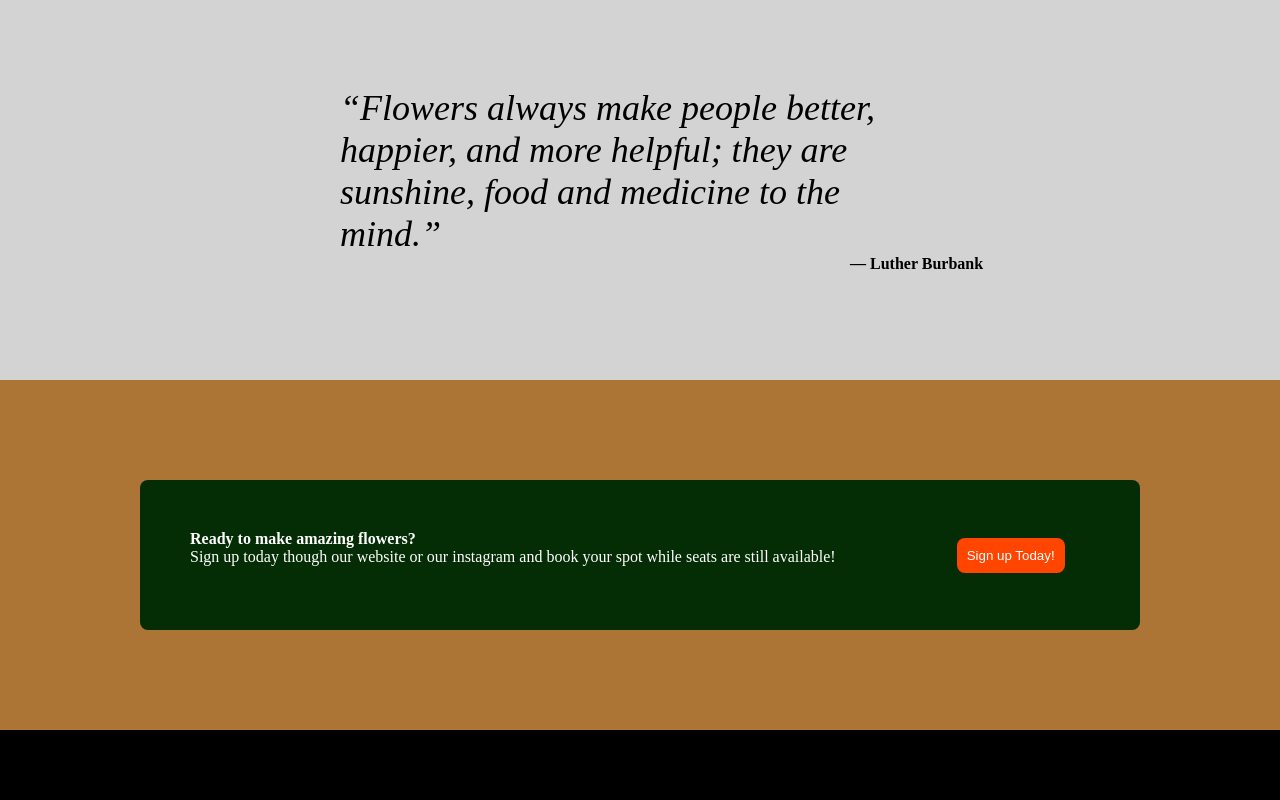
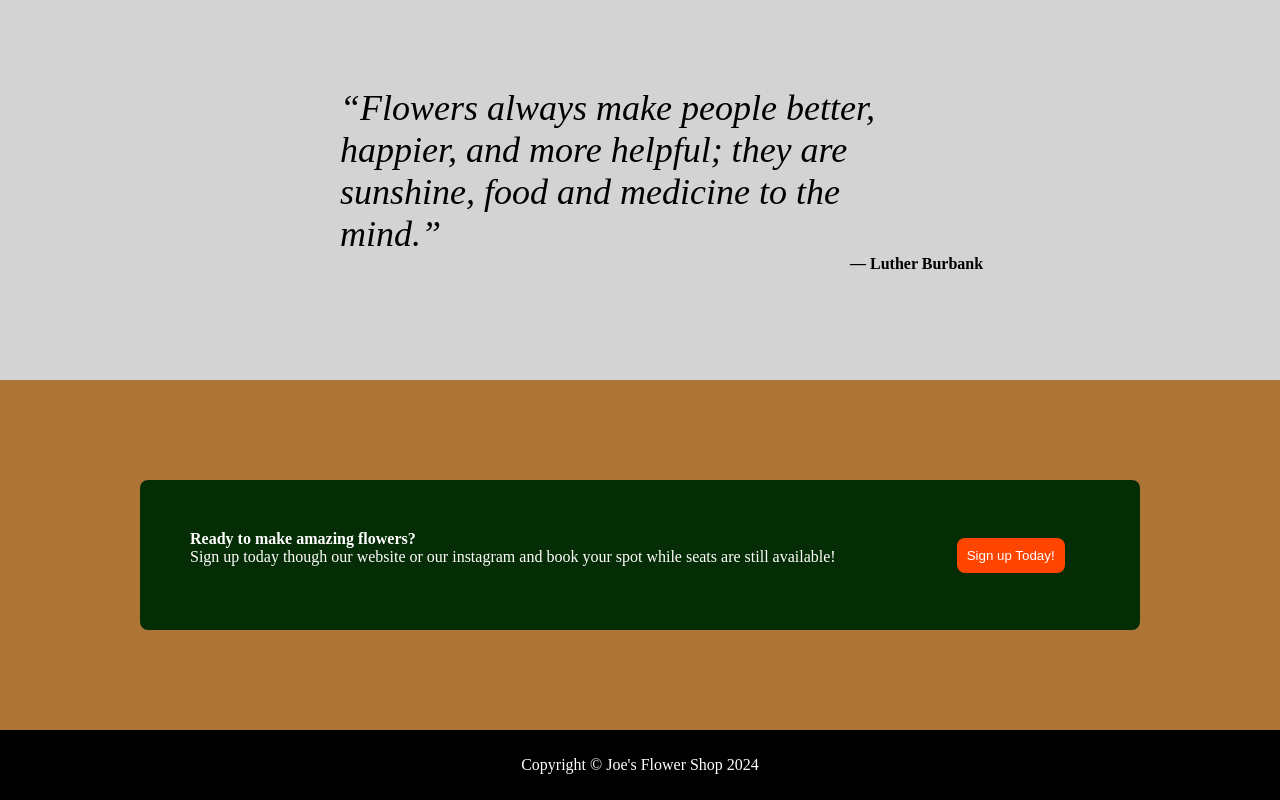
Before and after one commit to jkimsuzuki/odin-landing-page, a plain HTML site: page index.html in a window 1280 px wide. Shown: the part 1181-1981 px from the top of the page. Before the commit the page ends 1911 px from the top, so only its background shows below. Drawn offline with Linux system fonts and the light colour scheme.

Commit message:
Finish up FOOTER.
Add the last section for the FOOTER. Change color
and and align text using Flex.

```diff
--- a/index.html
+++ b/index.html
@@ -72,5 +72,9 @@
     </div>
   </div>
   </div>
+  <!--FOOTER-->
+  <div class="footer">
+    <p>Copyright © Joe's Flower Shop 2024</p>
+  </div>
 </body>
 </html>
--- a/styles.css
+++ b/styles.css
@@ -195,3 +195,12 @@ h2 {
     justify-content: center;
     align-items: center;
 }
+
+/* FOOTER */
+.footer {
+    height: 70px;
+    color: white;
+    display: flex;
+    align-items: center;
+    justify-content: center;
+}
```
